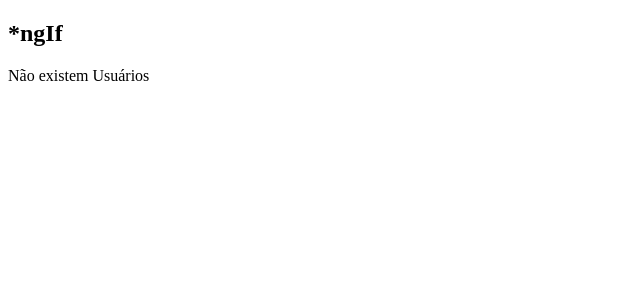
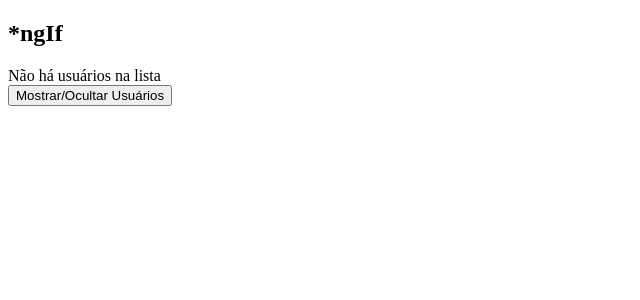
Before and after one commit to Miguel-Coruj/Aprendendo-Angular.js, an Angular app in the folder directives/: page / in a window 1280 px wide. Shown: the top 300 px of the page, without its empty margins (0-640 px from the left). Built offline with nearby package versions, Linux system fonts and the light colour scheme.

Commit message:
📦 NEW: NgIf

```diff
--- a/directives/src/app/ngif/ngif.component.html
+++ b/directives/src/app/ngif/ngif.component.html
@@ -1,3 +1,7 @@
 <h2>*ngIf</h2>
 
-<div *ngIf="users.length === 0">Não existem Usuários</div>
+<div *ngIf="showUsers">
+    <div *ngIf="users.length === 0" class="alert alert alert-info">Não há usuários na lista</div>
+</div>
+
+<button class="btn btn-secondary" (click)="onShowUsers()">Mostrar/Ocultar Usuários</button>
--- a/directives/src/app/ngif/ngif.component.ts
+++ b/directives/src/app/ngif/ngif.component.ts
@@ -7,8 +7,12 @@ import { Component, OnInit } from '@angular/core';
 })
 export class NgifComponent implements OnInit {
 
+  showUsers: boolean = true
   users: string[] = []
 
+  onShowUsers() {
+    this.showUsers = !this.showUsers
+  }
   constructor() { }
 
   ngOnInit(): void {
```
